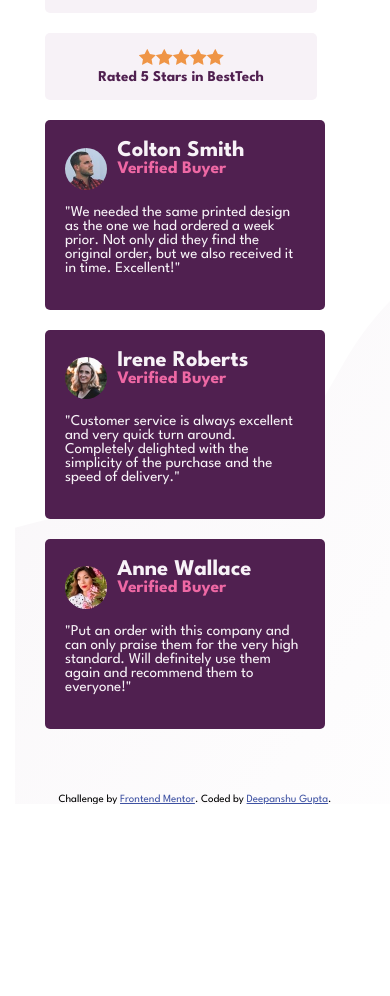
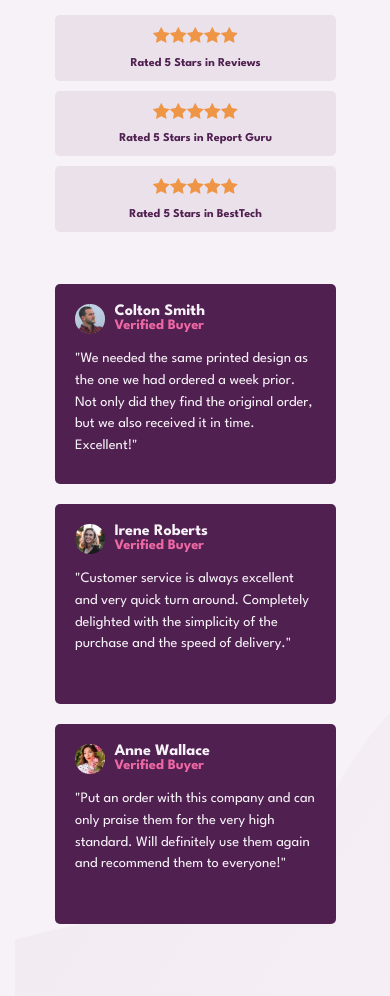
Before and after one commit to Deepanshu-5288/social-proof-section-master, a plain HTML site: page index.html in a window 390 px wide. Shown: the part 472-1468 px from the top of the page. Before the commit the page ends 1276 px from the top, so only its background shows below. Drawn offline with Linux system fonts and the light colour scheme.

Commit message:
changed from the starting for better responsive

```diff
--- a/css/styles.css
+++ b/css/styles.css
@@ -1,171 +1,205 @@
 body{
     margin: 0;
+    background-color: hsl(300, 24%, 96%);
     background-image: url(../images/bg-pattern-top-desktop.svg), url(../images/bg-pattern-bottom-desktop.svg);
     background-repeat: no-repeat;
-    display: flex;
-    flex-direction: column;
-    justify-content: center;
+    background-position: top left, bottom right;
     min-height: 100vh;
-    align-content: center;
-background-position:top left,  bottom right;
-font-size: .9375rem;
+    font-size: .9rem;
     font-family: 'League Spartan', sans-serif;
-}
-
-main{
-   margin: auto;
-   width: 68.75rem;
-}
-.profile-img{
-    border-radius: 50%;
-    height: 5vh;
-    position: relative;
-    margin: .45rem .625rem 0 0;
-}
-h1{
-    color: hsl(300, 43%, 22%);
-    font-size: 3rem;
 }
 h1, h2, h3{
     margin: 0;
 }
-
-h2{
+h1{
+    font-size: 3rem;
     color: hsl(300, 43%, 22%);
 }
-.card-text >h2{
-    color: hsl(300, 24%, 96%);
+p{
+    line-height: 1.5;
+
 }
-p{
-    color: hsl(303, 10%, 53%);
-}
-.card >p{
-    color: hsl(300, 24%, 96%);
+main{
+    display: flex;
+    flex-direction: column;
+    justify-content: center;
+    align-content: center;
+    min-height: 98vh;
+    width: 60rem;
+    margin: auto;
+    row-gap: 5vh;
 }
 
-h3{
-    color: hsl(333, 80%, 67%);
-}
+
 .upper-section{
     display: flex;
     justify-content: space-between;
 }
-.upper-section-left{
-    width: 25rem;
-}
 .upper-section-right{
     width: 50%;
 }
+.upper-section-left{
+    width: 38%;
+}
+.upper-section-left > p{
+    color: hsl(303, 10%, 53%);
+}
+
+.upper-section-right-card{
+    display: flex;
+    justify-content: left;
+    margin:.625rem 0 .625rem auto;
+    width: 60%;
+    padding: .75rem 1rem;
+    font-size: .5rem;
+    border-radius: .3125rem;
+    background-color: rgb(235, 225, 235);
+}
+.upper-section-right-card > h2{
+    position: relative;
+    margin-top: .3rem;
+    color: hsl(300, 43%, 22%);
+}
+
+.stars{
+    display: flex;
+    margin-right: 1.25rem;
+}
+.star-card1{
+    margin-right: 4rem;
+}
+.star-card2{
+    margin-right: 2rem;
+}
+
 .bottom-section{
     display: flex;
     justify-content: space-between;
-    margin-top: 1.25rem;
+    min-height: 13rem;
 }
-.card{
+
+.bottom-section-card{
+    width: 28%;
     background-color: hsl(300, 43%, 22%);
     border-radius: .3125rem;
-    width: 20rem;
     padding: 1.25rem;
+    color: hsl(300, 24%, 96%);
+    height: 10rem;
+
 }
-.card-top{
+.bottom-section-card-row{
     display: flex;
 
 }
-.star-box{
-    display: flex;
-    background-color: rgb(247, 242, 247);
-    border-radius: .3125rem;
-    column-gap: 1.25rem;
-    padding: .625rem;
-    font-size: 10px;
-    width: 300px;
-    margin-left: auto;
+
+.bottom-section-card-row > img{
+    border-radius: 50%;
+    height: 3.5vh;
+    position: relative;
+    margin: 0 .625rem 0 0;
 }
-.stars{
-    display: flex;
+.bottom-section-card-row-right > h2{
+    font-size: 1rem;
+}
+
+.bottom-section-card-row-right > h3{
+    font-size: .9rem;
+    color: hsl(333, 80%, 67%);
+}
+.profile-card2{
+    margin-top: 1rem;
+}
+.profile-card3{
+    margin-top: 2rem;
+}
+
+@media screen and (max-width: 60rem) and (min-width: 40rem) {
+    main{
+        width: 40rem;
+    }
+    h1{
+        font-size: 2rem;
+    }
+    .upper-section-right{
+        width: 60%;
+    }
+    .upper-section-left{
+        width: 40%;
+    }
+    .upper-section-right-card{
+
+        width: 70%;
+
+    }
+    .bottom-section{
+        flex-wrap: wrap;
+        row-gap: 1.25rem;
         justify-content: space-evenly;
 
     }
-.star-box1{
-    margin-right: 5rem;
+    .bottom-section-card{
+        width: 40%;
+
     }
-.star-box2{
-    margin: .625rem 2.5rem .625rem auto;
+    .profile-card2{
+        margin-top: 0;
+    }
+    .profile-card3{
+        margin-top: 0;
     }
 
-@media screen and (max-width: 53.125rem) {
+
+}
+
+@media screen and (max-width: 40rem) {
     body{
     background-image: url(../images/bg-pattern-top-mobile.svg), url(../images/bg-pattern-bottom-mobile.svg);
+    min-height: 200vh;
+
     }
     main{
-    width: 18.75rem;
-    display: flex;
-    justify-content: center;
-    align-content: center;
-    min-height: 150vh;
-    flex-direction: column;
-
+        width: 17.5rem;
+        min-height: 198vh;
     }
-.upper-section-left{
-    width: 17.5rem;
-
-}
-.upper-section-right{
-    width: 17.5rem;
-
+    h1{
+        font-size: 2rem;
     }
     .upper-section{
         flex-direction: column;
         text-align: center;
-
     }
-
     .bottom-section{
         flex-direction: column;
         justify-content: center;
         align-content: center;
-
-        row-gap: 1.25rem;
+        min-height: 60vh;
+        row-gap: 20px;
     }
-    .card{
-        width: 15rem;
-    }
-    .star-box{
-        display: flex;
-        background-color: rgb(247, 242, 247);
-        border-radius: .3125rem;
-        column-gap: 1.25rem;
-        padding: 1rem;
-        font-size: .625rem;
-        width: 15rem;
-        flex-direction: column;
+    .upper-section-right{
+        width: 100%;
 
     }
-    .stars{
-        display: flex;
+    .upper-section-left{
+        width: 100%;
+    }
+    .upper-section-right-card{
+        flex-direction: column;
         justify-content: center;
-        margin-bottom: .3125rem;
+
+        width: 89%;
 
     }
-    .star-box2{
-        margin: 1.25rem 0 1.25rem 0;
+    .bottom-section-card{
+        width: 86.2%;
     }
-    .star-box1{
-        margin:  0;
+    .stars{
+        margin:0 auto .625rem auto;
     }
-    .star-box3{
-margin: 0;
+    .profile-card2{
+        margin-top: 0;
     }
+    .profile-card3{
+        margin-top: 0;
     }
 
-@media screen and (max-width: 71rem)  and (min-width: 53.125rem){
-    main{
-        width: 90%;
-
 }
-    .bottom-section{
-        flex-wrap: wrap;
-        justify-content: space-evenly;
-        row-gap: 2rem;
-    }
-}
--- a/index.html
+++ b/index.html
@@ -4,18 +4,18 @@
     <meta charset="UTF-8" />
     <meta name="viewport" content="width=device-width, initial-scale=1.0" />
     <!-- displays site properly based on user's device -->
-    <link rel="preconnect" href="https://fonts.googleapis.com">
-    <link rel="preconnect" href="https://fonts.gstatic.com" crossorigin>
-    <link href="https://fonts.googleapis.com/css2?family=League+Spartan:wght@400;500;700&display=swap" rel="stylesheet">
+<link rel="stylesheet" href="css/styles.css">
     <link
       rel="icon"
       type="image/png"
       sizes="32x32"
       href="./images/favicon-32x32.png"
     />
+    <link rel="preconnect" href="https://fonts.googleapis.com">
+    <link rel="preconnect" href="https://fonts.gstatic.com" crossorigin>
+    <link href="https://fonts.googleapis.com/css2?family=League+Spartan:wght@400;500;700&display=swap" rel="stylesheet">
+    <title>Frontend Mentor | Social proof section</title>
 
-    <title>Frontend Mentor | Social proof section</title>
-<link rel="stylesheet" href="css/styles.css">
     <!-- Feel free to remove these styles or customise in your own stylesheet 👍 -->
     <style>
       .attribution {
@@ -29,7 +29,7 @@
   </head>
   <body>
     <main>
-      <div  class="upper-section">
+      <div class="upper-section">
         <div class="upper-section-left">
     <h1>10,000+ of our users love our products.</h1>
 
@@ -37,7 +37,7 @@
     See what our satisfied customers are saying about our services.</p>
   </div>
   <div class="upper-section-right">
-    <div class="star-box star-box1">
+    <div class="upper-section-right-card star-card1">
     <div class="stars">
       <img src="images/icon-star.svg" alt="star">
       <img src="images/icon-star.svg" alt="star">
@@ -47,7 +47,7 @@
     </div>
     <h2>Rated 5 Stars in Reviews</h2>
   </div>
-  <div class="star-box star-box2">
+  <div class="upper-section-right-card star-card2">
     <div class="stars">
       <img src="images/icon-star.svg" alt="star">
       <img src="images/icon-star.svg" alt="star">
@@ -57,8 +57,7 @@
     </div>
   <h2>Rated 5 Stars in Report Guru</h2>
 </div>
-
-<div class="star-box star-box3">
+  <div class="upper-section-right-card star-card3">
     <div class="stars">
       <img src="images/icon-star.svg" alt="star">
       <img src="images/icon-star.svg" alt="star">
@@ -71,39 +70,38 @@
 </div>
 </div>
   <div class="bottom-section">
-
-<div  class="card card1">
-  <div class="card-top">
-    <img class="profile-img" src="images/image-colton.jpg" alt="Colton">
-    <div class="card-text" >
-  <h2>Colton Smith </h2>
- <h3>   Verified Buyer</h3>
+    <div class="bottom-section-card profile-card1">
+      <div class="bottom-section-card-row">
+        <img src="images/image-colton.jpg" alt="Colton">
+        <div class="bottom-section-card-row-right">
+    <h2>Colton Smith</h2>
+  <h3>Verified Buyer</h3>
 </div>
   </div>
-  <p>  "We needed the same printed design as the one we had ordered a week prior.
+    <p>"We needed the same printed design as the one we had ordered a week prior.
     Not only did they find the original order, but we also received it in time.
     Excellent!"</p>
   </div>
-  <div  class="card card2">
-    <div class="card-top">
-      <img class="profile-img" src="images/image-irene.jpg" alt="Irene">
-      <div  class="card-text">
-  <h2> Irene Roberts </h2>
-<h3> Verified Buyer</h3>
+  <div class="bottom-section-card profile-card2">
+    <div class="bottom-section-card-row">
+      <img src="images/image-irene.jpg" alt="Irene">
+      <div class="bottom-section-card-row-right">
+    <h2>Irene Roberts </h2>
+  <h3>Verified Buyer</h3>
 </div>
     </div>
-<p> "Customer service is always excellent and very quick turn around. Completely
+  <p>"Customer service is always excellent and very quick turn around. Completely
     delighted with the simplicity of the purchase and the speed of delivery."</p>
   </div>
-  <div  class="card card3">
-    <div class="card-top">
-      <img class="profile-img" src="images/image-anne.jpg" alt="anne">
-    <div  class="card-text">
+    <div class="bottom-section-card profile-card3">
+      <div class="bottom-section-card-row">
+        <img src="images/image-anne.jpg" alt="Anne">
+        <div class="bottom-section-card-row-right">
       <h2>Anne Wallace </h2>
-<h3> Verified Buyer</h3>
+    <h3>Verified Buyer</h3>
   </div>
   </div>
-<p> "Put an order with this company and can only praise them for the very high
+<p>"Put an order with this company and can only praise them for the very high
     standard. Will definitely use them again and recommend them to everyone!"</p>
   </div>
   </div>
```
Lines whose indentation alone changed are shown as unchanged.
